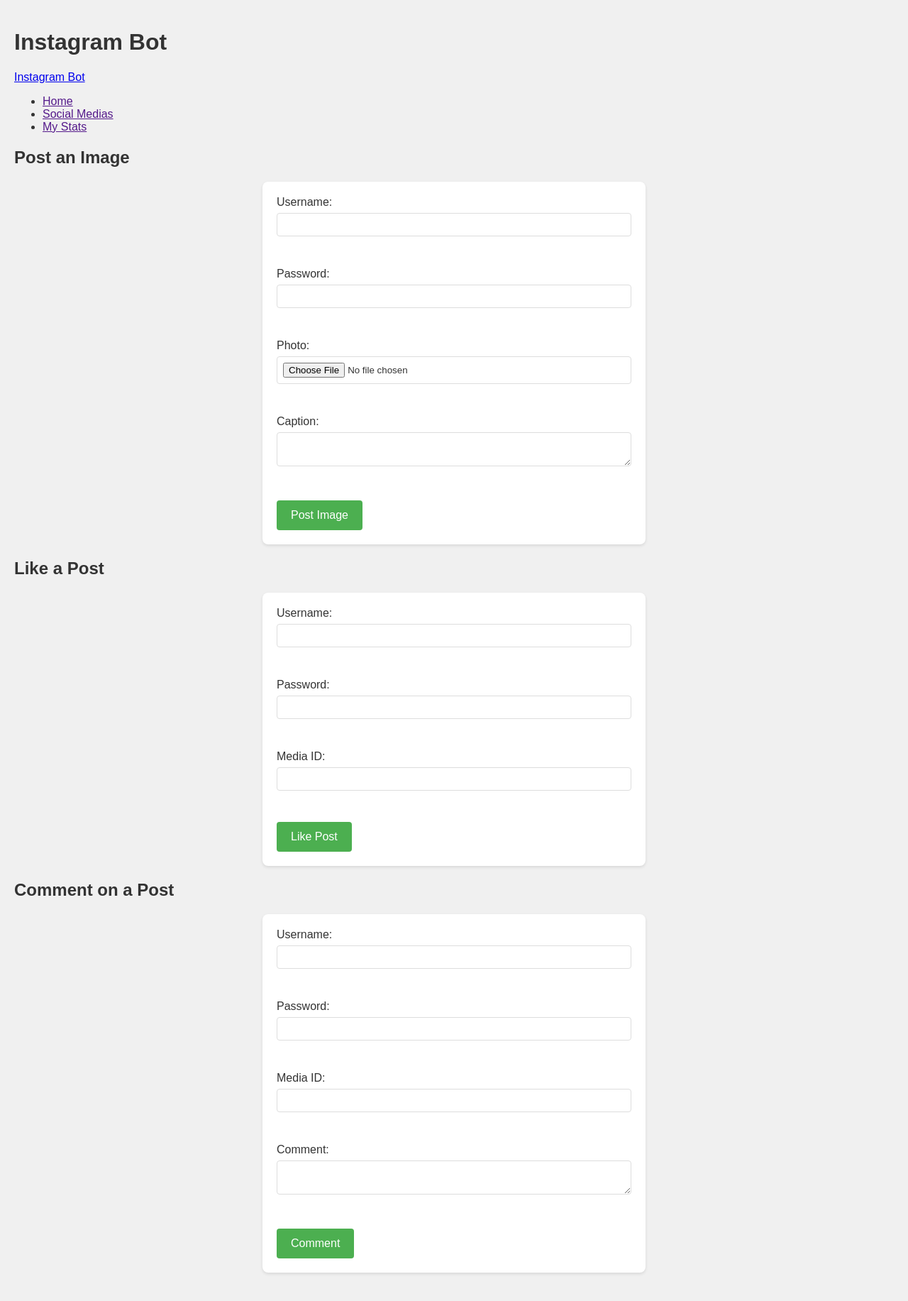
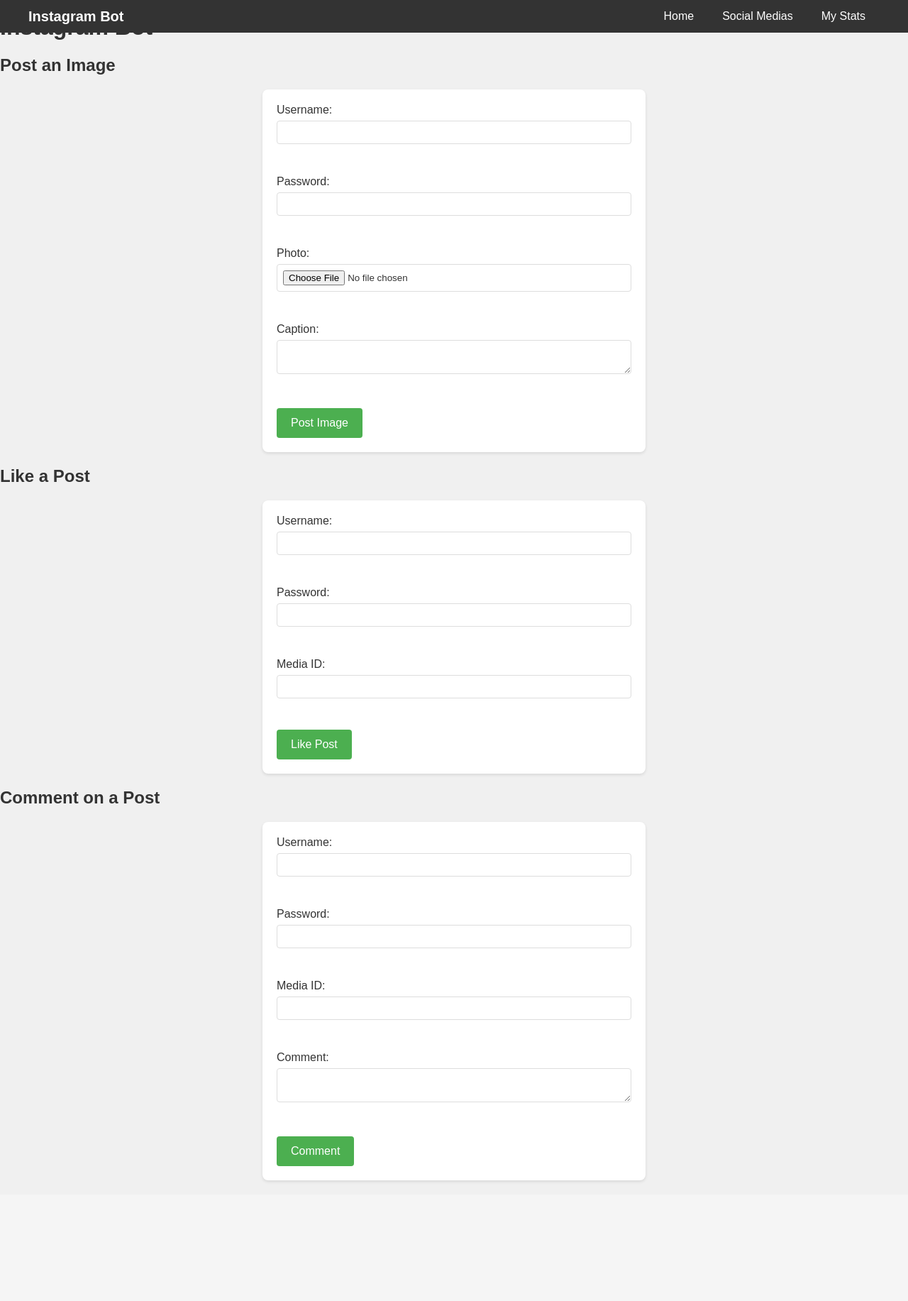
Before and after one commit to SakethSripada/Flask-SocialMedia-Automation, a Flask app: page / in a window 1280 px wide. Shown: the whole page at 71% size. After the commit the page ends 1666 px from the top, so only its background shows below. Run offline with Flask 3, Linux system fonts and the light colour scheme.

Commit message:
added maincontent class and fixed too short navbar

```diff
--- a/static/styles.css
+++ b/static/styles.css
@@ -2,12 +2,20 @@
     font-family: Arial, sans-serif;
     background-color: #f0f0f0;
     margin: 0;
+    color: #333;
+}
+
+.main-content {
     padding: 20px;
-    color: #333;
+    padding-top: 80px;
 }
 
 h1, h2 {
     color: #333;
+}
+
+h1 {
+    margin-top: 20px;
 }
 
 form {
@@ -57,3 +65,46 @@
         margin: 0;
     }
 }
+
+.navbar {
+    background-color: #333;
+    overflow: hidden;
+    width: 100%;
+    position: fixed;
+    top: 0;
+    z-index: 1000;
+}
+
+.nav-container {
+    max-width: 1200px;
+    margin: auto;
+    display: flex;
+    justify-content: space-between;
+    align-items: center;
+    padding: 0 20px;
+}
+
+.nav-logo {
+    color: #fff;
+    text-decoration: none;
+    font-size: 20px;
+    font-weight: bold;
+}
+
+.nav-links {
+    list-style: none;
+    margin: 0;
+    padding: 0;
+    display: flex;
+}
+
+.nav-links li a {
+    color: #fff;
+    text-decoration: none;
+    padding: 14px 20px;
+    display: block;
+}
+
+.nav-links li a:hover {
+    background-color: #575757;
+}
--- a/templates/index.html
+++ b/templates/index.html
@@ -8,7 +8,6 @@
     <title>Instagram Actions</title>
 </head>
 <body>
-    <h1>Instagram Bot</h1>
 
     <nav class="navbar">
         <div class="nav-container">
@@ -20,6 +19,10 @@
             </ul>
         </div>
     </nav>
+
+    <div main-content>
+
+    <h1>Instagram Bot</h1>
 
     <h2>Post an Image</h2>
     <form action="/post" method="post" enctype="multipart/form-data">
@@ -68,5 +71,7 @@
     </label><br>
         <input type="submit" value="Comment">
     </form>
+
+    </div>
 </body>
 </html>
```
